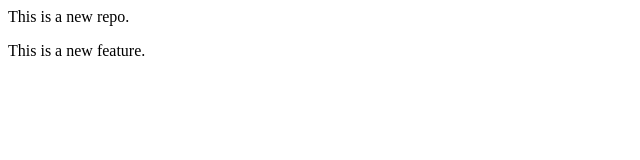
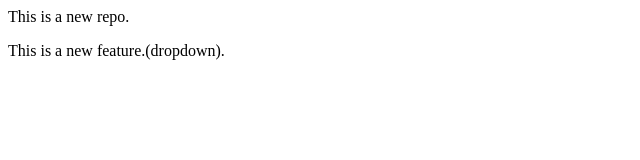
Before and after one commit to 12SATISH/practicerepo, a plain HTML site: page index.html in a window 1280 px wide. Shown: the full height of the page, 0-640 px from the left. Drawn offline with Linux system fonts and the light colour scheme.

Commit message:
dropdown is added

```diff
--- a/index.html
+++ b/index.html
@@ -1,4 +1,4 @@
 <p> This is a new repo.</p>
 <div>
-    This is a new feature.
+    This is a new feature.(dropdown).
 </div>
```
